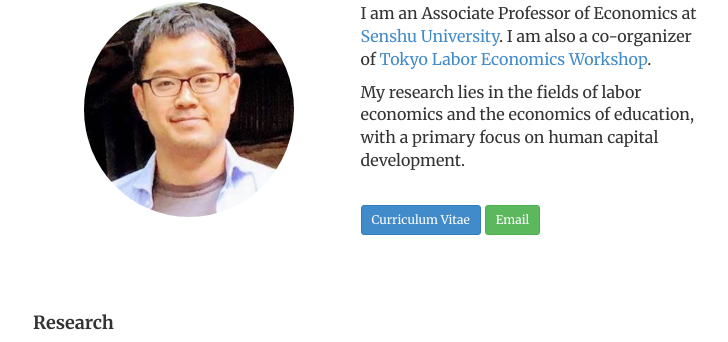
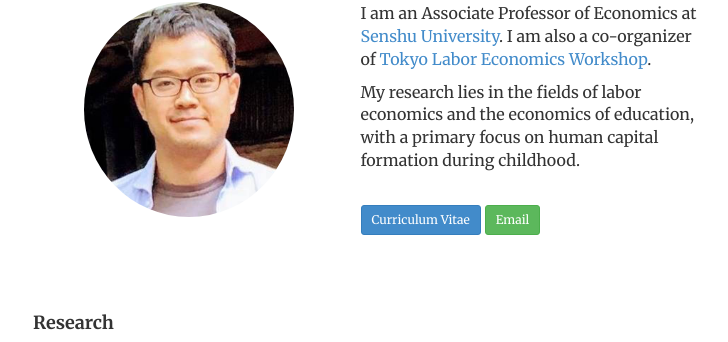
Before and after one commit to morihiroaki/morihiroaki.github.io, a Jekyll site: the page built from index.html, in a window 1280 px wide. Shown: the part 108-450 px from the top of the page, without its empty margins (237-965 px from the left). Built offline with Jekyll 4.4.1, drawn with Linux system fonts in a browser that asks for light colours.

Commit message:
Update index.html

```diff
--- a/index.html
+++ b/index.html
@@ -20,7 +20,7 @@ description:
  <a href="https://www.senshu-u.ac.jp/english/learn/economics/" target="_blank" title="Link">Senshu University</a>.
  I am also a co-organizer of <a href="https://sites.google.com/site/tokyolaborwkshp/home" target="_blank" title="Link">Tokyo Labor Economics Workshop</a>.
 </p>
-<p> My research lies in the fields of labor economics and the economics of education, with a primary focus on human capital development. </p>
+<p> My research lies in the fields of labor economics and the economics of education, with a primary focus on human capital formation during childhood. </p>
 <br/>
 <p><a href="/files/cv_mori_new.pdf" target="_blank" class="btn btn-primary btn-sm" role="button">Curriculum Vitae</a>
 <a href="mailto:h.mori@isc.senshu-u.ac.jp" class="btn btn-success btn-sm" role="button">Email</a></p>
```
